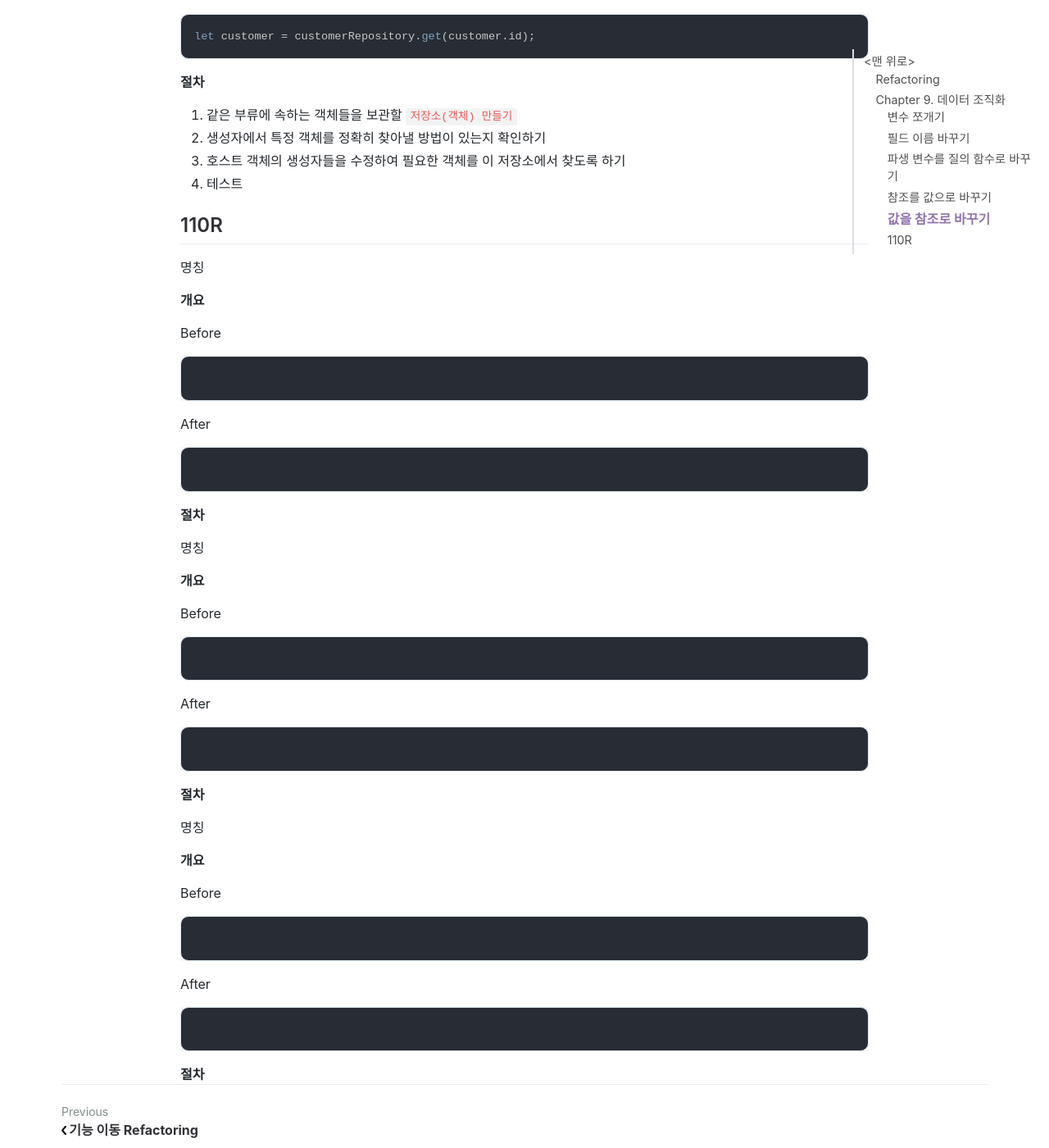
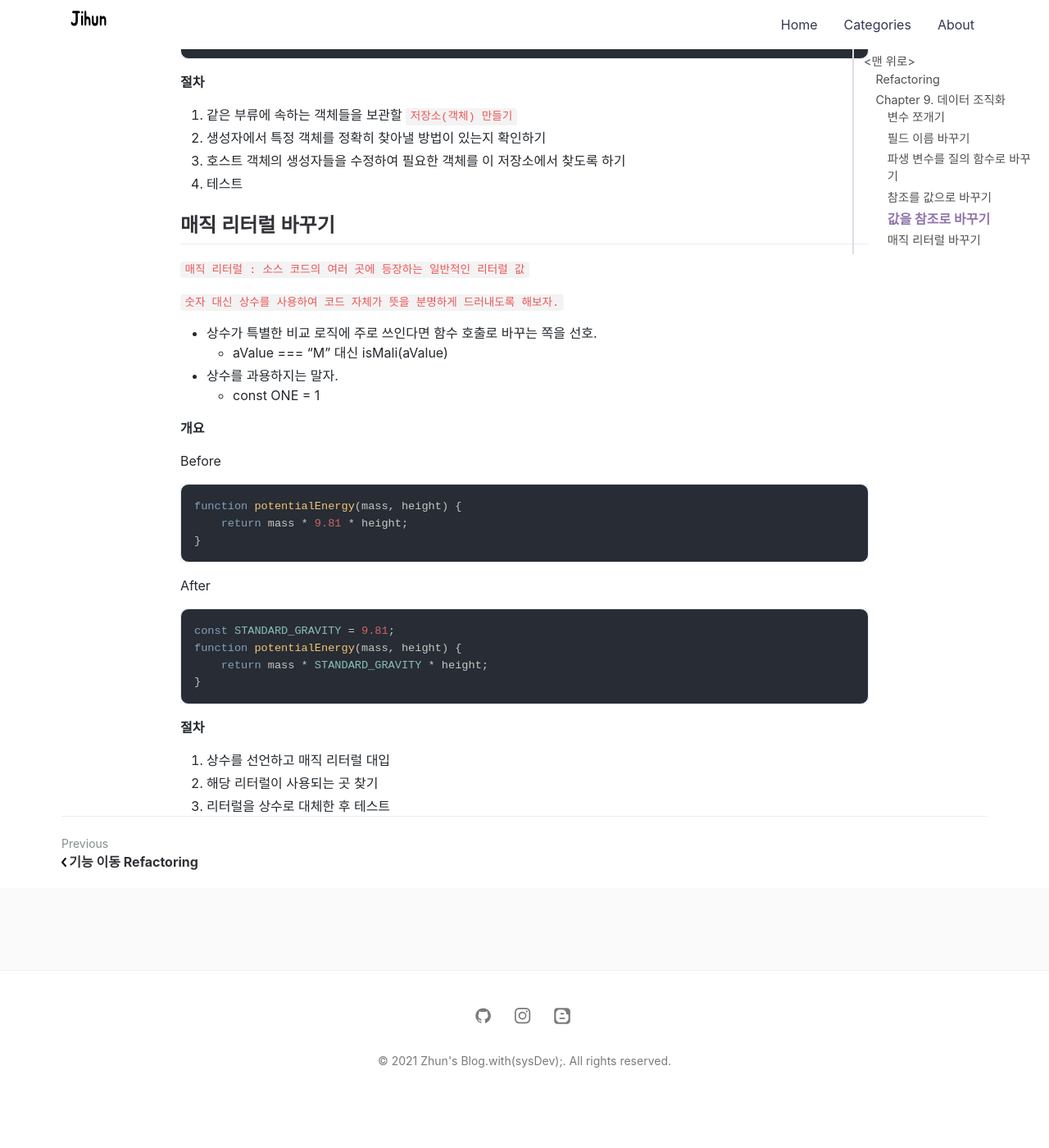
Before and after one commit to jihunparkme/jihunparkme.github.io, a Jekyll site: the page built from _posts/2021-11-26-Refactoring-09.md, in a window 1280 px wide and 1400 px high, scrolled down 5997 px. Shown: the whole window at 82% size. Built offline with Jekyll 4.4.1, drawn with Linux system fonts in a browser that asks for light colours; nearby versions of some CDN libraries; comment, search, counter and statistics services are not loaded; after the commit the page ends 7346 px from its top, so only the background shows below that.

Commit message:
[Refactoring] 매직 리터럴 바꾸기

````diff
--- a/_posts/2021-11-26-Refactoring-09.md
+++ b/_posts/2021-11-26-Refactoring-09.md
@@ -272,58 +272,38 @@ let customer = customerRepository.get(customer.id);
 3. 호스트 객체의 생성자들을 수정하여 필요한 객체를 이 저장소에서 찾도록 하기
 4. 테스트
 
-## 110R
+## 매직 리터럴 바꾸기
 
-명칭
+`매직 리터럴 : 소스 코드의 여러 곳에 등장하는 일반적인 리터럴 값`
+
+`숫자 대신 상수를 사용하여 코드 자체가 뜻을 분명하게 드러내도록 해보자.`
+
+- 상수가 특별한 비교 로직에 주로 쓰인다면 함수 호출로 바꾸는 쪽을 선호.
+  - aValue === "M" 대신 isMali(aValue)
+- 상수를 과용하지는 말자.
+  - const ONE = 1
 
 **개요**
 
 Before
 
 ```javascript
-
+function potentialEnergy(mass, height) {
+    return mass * 9.81 * height;
+}
 ```
 
 After
 
 ```javascript
-
+const STANDARD_GRAVITY = 9.81;
+function potentialEnergy(mass, height) {
+    return mass * STANDARD_GRAVITY * height;
+}
 ```
 
 **절차**
 
-명칭
-
-**개요**
-
-Before
-
-```javascript
-
-```
-
-After
-
-```javascript
-
-```
-
-**절차**
-
-명칭
-
-**개요**
-
-Before
-
-```javascript
-
-```
-
-After
-
-```javascript
-
-```
-
-**절차**
+1. 상수를 선언하고 매직 리터럴 대입
+2. 해당 리터럴이 사용되는 곳 찾기
+3. 리터럴을 상수로 대체한 후 테스트
````
